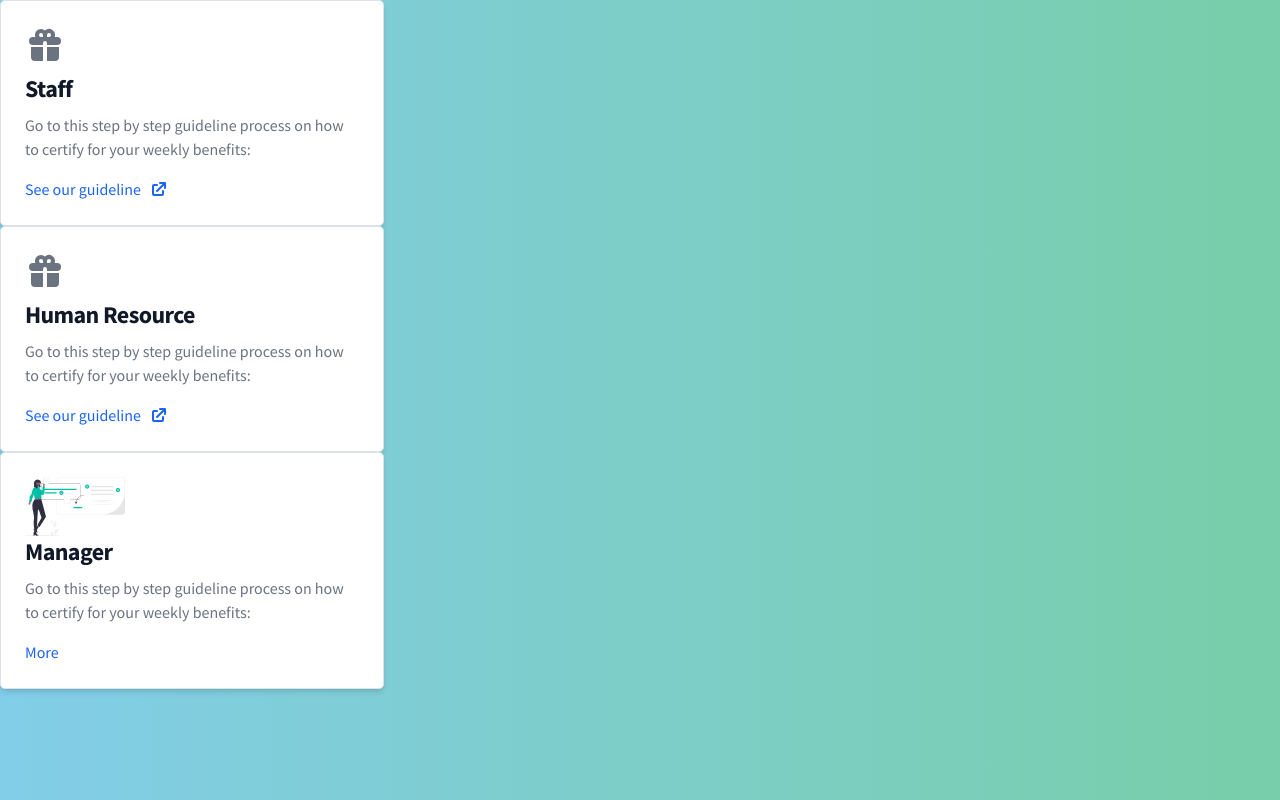
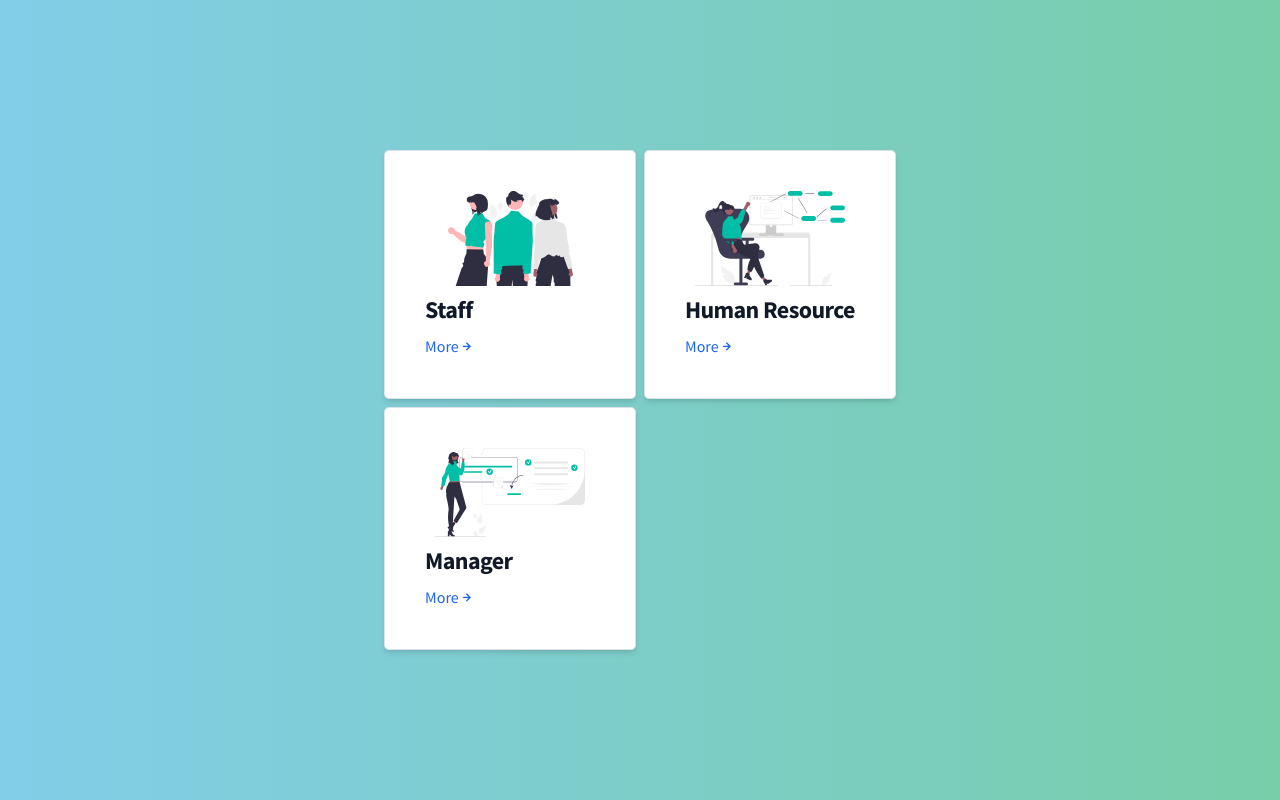
Before and after one commit to yy-personal/project_is212-SPMLearningJourney, a plain HTML site: page htdocs/main_home.html in a window 1280 px wide. Drawn offline with nearby package versions, Linux system fonts and the light colour scheme.

Commit message:
updated home.html

```diff
--- a/htdocs/main_home.html
+++ b/htdocs/main_home.html
@@ -17,6 +17,9 @@
     <script src="https://cdn.jsdelivr.net/npm/bootstrap@5.2.2/dist/js/bootstrap.bundle.min.js"
         integrity="sha384-OERcA2EqjJCMA+/3y+gxIOqMEjwtxJY7qPCqsdltbNJuaOe923+mo//f6V8Qbsw3" crossorigin="anonymous">
     </script>
+
+    <!-- UNICONS -->
+    <link rel="stylesheet" href="https://unicons.iconscout.com/release/v4.0.0/css/line.css">
 
     <!-- Latest compiled and minified CSS -->
     <link rel="stylesheet" href="https://stackpath.bootstrapcdn.com/bootstrap/4.2.1/css/bootstrap.min.css"
@@ -42,99 +45,67 @@
             background: linear-gradient(90deg, #82cde8 0%, #78cea9 100%);
         }
 
-        rect {
-            fill: steelblue;
+        .work__button:hover .work__icon {
+            transform: translateX(.25rem);
         }
     </style>
 </head>
 
 <body class="leading-normal tracking-normal text-white" style="font-family: 'Source Sans Pro', sans-serif;">
     <div id="main-container">
-        <div class="h-screen gradient">
+        <div class="h-screen gradient flex justify-center items-center">
 
+            <div class="grid grid-cols-1 sm:grid-cols-1 md:grid-cols-2 lg:grid-cols-2 xl:grid-cols-2 gap-2 ">
                 <div
-                class="p-6 max-w-sm bg-white rounded-lg border border-gray-200 shadow-md dark:bg-gray-800 dark:border-gray-700">
-                <svg class="mb-2 w-10 h-10 text-gray-500 dark:text-gray-400" aria-hidden="true" fill="currentColor"
-                    viewBox="0 0 20 20" xmlns="http://www.w3.org/2000/svg">
-                    <path fill-rule="evenodd"
-                        d="M5 5a3 3 0 015-2.236A3 3 0 0114.83 6H16a2 2 0 110 4h-5V9a1 1 0 10-2 0v1H4a2 2 0 110-4h1.17C5.06 5.687 5 5.35 5 5zm4 1V5a1 1 0 10-1 1h1zm3 0a1 1 0 10-1-1v1h1z"
-                        clip-rule="evenodd"></path>
-                    <path d="M9 11H3v5a2 2 0 002 2h4v-7zM11 18h4a2 2 0 002-2v-5h-6v7z"></path>
-                </svg>
+                    class="p-10 px-10 max-w-sm bg-white rounded-lg border border-gray-200 shadow-md dark:bg-gray-800 dark:border-gray-700">
+                    <img src='../photos/people.svg' class='mx-auto mb-2' height="125" width="125">
                     <a href="#">
                         <h5 class="mb-2 text-2xl font-semibold tracking-tight text-gray-900 dark:text-white">Staff</h5>
                     </a>
-                <p class="mb-3 font-normal text-gray-500 dark:text-gray-400">Go to this step by step guideline process
-                    on how to certify for your weekly benefits:</p>
-                <a href="#" class="inline-flex items-center text-blue-600 hover:underline">
-                    See our guideline
-                    <svg class="ml-2 w-5 h-5" fill="currentColor" viewBox="0 0 20 20"
-                        xmlns="http://www.w3.org/2000/svg">
-                        <path
-                            d="M11 3a1 1 0 100 2h2.586l-6.293 6.293a1 1 0 101.414 1.414L15 6.414V9a1 1 0 102 0V4a1 1 0 00-1-1h-5z">
-                        </path>
-                        <path d="M5 5a2 2 0 00-2 2v8a2 2 0 002 2h8a2 2 0 002-2v-3a1 1 0 10-2 0v3H5V7h3a1 1 0 000-2H5z">
-                        </path>
-                    </svg>
+                    <a href="#"
+                        class="work__button  flex items-center text-blue-600 hover:underline">
+                        More<i class="uil uil-arrow-right work__icon"></i>
+                    </a>
+                </div>
+
+                <div
+                    class="p-10 px-10  max-w-sm bg-white rounded-lg border border-gray-200 shadow-md dark:bg-gray-800 dark:border-gray-700">
+                    <img src='../photos/human.svg' class='mx-auto mb-2' height="150" width="150">
+                    <a href="../htdocs/hr_ljmsHome.html">
+                        <h5 class="mb-2 text-2xl font-semibold tracking-tight text-gray-900 dark:text-white">Human
+                            Resource
+                        </h5>
+                    </a>
+                    <!-- <p class="mb-3 font-normal text-gray-500 dark:text-gray-400">Go to this step by step guideline process
+                    on how to certify for your weekly benefits:</p> -->
+                    <a href="../htdocs/hr_ljmsHome.html"
+                        class="work__button  flex items-center text-blue-600 hover:underline">
+                        More<i class="uil uil-arrow-right work__icon"></i>
                     </a>
                 </div>
 
 
                 <div
-                class="p-6 max-w-sm bg-white rounded-lg border border-gray-200 shadow-md dark:bg-gray-800 dark:border-gray-700">
-                <svg class="mb-2 w-10 h-10 text-gray-500 dark:text-gray-400" aria-hidden="true" fill="currentColor"
-                    viewBox="0 0 20 20" xmlns="http://www.w3.org/2000/svg">
-                    <path fill-rule="evenodd"
-                        d="M5 5a3 3 0 015-2.236A3 3 0 0114.83 6H16a2 2 0 110 4h-5V9a1 1 0 10-2 0v1H4a2 2 0 110-4h1.17C5.06 5.687 5 5.35 5 5zm4 1V5a1 1 0 10-1 1h1zm3 0a1 1 0 10-1-1v1h1z"
-                        clip-rule="evenodd"></path>
-                    <path d="M9 11H3v5a2 2 0 002 2h4v-7zM11 18h4a2 2 0 002-2v-5h-6v7z"></path>
-                </svg>
+                    class="p-10 px-10  max-w-sm bg-white rounded-lg border border-gray-200 shadow-md dark:bg-gray-800 dark:border-gray-700">
+                    <img src='../photos/learning.svg' class='mx-auto mb-2' height="150" width="150">
                     <a href="#">
-                    <h5 class="mb-2 text-2xl font-semibold tracking-tight text-gray-900 dark:text-white">Human Resource
+                        <h5 class="mb-2 text-2xl font-semibold tracking-tight text-gray-900 dark:text-white">Manager
                         </h5>
                     </a>
-                <p class="mb-3 font-normal text-gray-500 dark:text-gray-400">Go to this step by step guideline process
-                    on how to certify for your weekly benefits:</p>
-                <a href="#" class="inline-flex items-center text-blue-600 hover:underline">
-                    See our guideline
-                    <svg class="ml-2 w-5 h-5" fill="currentColor" viewBox="0 0 20 20"
-                        xmlns="http://www.w3.org/2000/svg">
-                        <path
-                            d="M11 3a1 1 0 100 2h2.586l-6.293 6.293a1 1 0 101.414 1.414L15 6.414V9a1 1 0 102 0V4a1 1 0 00-1-1h-5z">
-                        </path>
-                        <path d="M5 5a2 2 0 00-2 2v8a2 2 0 002 2h8a2 2 0 002-2v-3a1 1 0 10-2 0v3H5V7h3a1 1 0 000-2H5z">
-                        </path>
-                    </svg>
+                    <!-- <p class="mb-3 font-normal text-gray-500 dark:text-gray-400">Go to this step by step guideline process
+                    on how to certify for your weekly benefits:</p> -->
+                    <a href="#" class="work__button  flex items-center text-blue-600 hover:underline">
+                        More<i class="uil uil-arrow-right work__icon"></i>
                     </a>
                 </div>
 
-            <div
-                class="p-6 max-w-sm bg-white rounded-lg border border-gray-200 shadow-md dark:bg-gray-800 dark:border-gray-700">
-                <!-- <svg class="mb-2 w-10 h-10 text-gray-500 dark:text-gray-400" aria-hidden="true" fill="currentColor"
-                    viewBox="0 0 20 20" xmlns="http://www.w3.org/2000/svg">
-                    <path fill-rule="evenodd"
-                        d="M5 5a3 3 0 015-2.236A3 3 0 0114.83 6H16a2 2 0 110 4h-5V9a1 1 0 10-2 0v1H4a2 2 0 110-4h1.17C5.06 5.687 5 5.35 5 5zm4 1V5a1 1 0 10-1 1h1zm3 0a1 1 0 10-1-1v1h1z"
-                        clip-rule="evenodd"></path>
-                    <path d="M9 11H3v5a2 2 0 002 2h4v-7zM11 18h4a2 2 0 002-2v-5h-6v7z"></path>
-                </svg> -->
-                <img src='../photos/learning.svg' height="100" width = 100>
-                <a href="#">
-                    <h5 class="mb-2 text-2xl font-semibold tracking-tight text-gray-900 dark:text-white">Manager</h5>
-                </a>
-                <p class="mb-3 font-normal text-gray-500 dark:text-gray-400">Go to this step by step guideline process
-                    on how to certify for your weekly benefits:</p>
-                <a href="#" class="inline-flex items-center text-blue-600 hover:underline">
-                    More
-                </a>
+            </div>
+        </div>
     </div>
 
-
-        </div>
-
-
-    </div>
     <!-- flowbite -->
     <script src="https://unpkg.com/flowbite@1.5.3/dist/flowbite.js"></script>
+
 </body>
 
 </html>
```
Also changed, not shown: photos/human.svg (added), photos/people.svg (added). Lines whose indentation alone changed are shown as unchanged.
